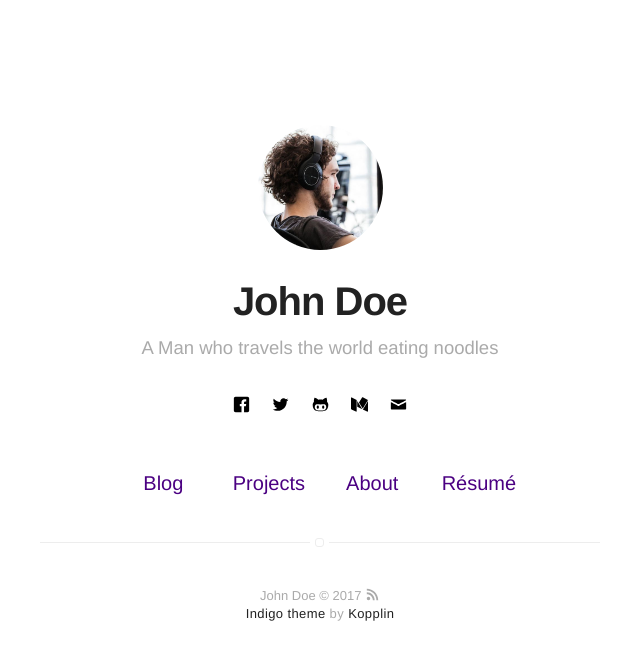
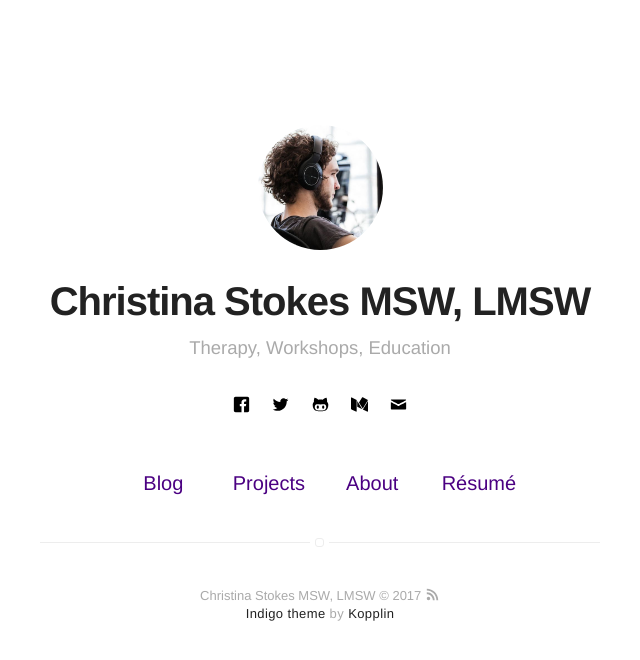
Before and after one commit to jonstokes/christinawstokes, a Jekyll site: the page built from index.html, in a window 1280 px wide. Shown: the top 660 px of the page, without its empty margins (320-960 px from the left). Built offline with Jekyll 4.4.1, drawn with Linux system fonts in a browser that asks for light colours.

Commit message:
Ran jekyll and made some tweaks

```diff
--- a/_config.yml
+++ b/_config.yml
@@ -1,9 +1,9 @@
 # main text of home
-name: John Doe
-bio: A Man who travels the world eating noodles
+name: Christina Stokes MSW, LMSW
+bio: Therapy, Workshops, Education
 
 # twitter summary info
-description: A blog about technology and stuff related
+description: A therapist in the Austin area
 
 # if it's an external image, update below for true
 # better with square images
@@ -16,7 +16,7 @@ resume: true
 resume-external: true
 resume-url: https://google.com/?q=my+resume
 
-url: https://koppl.in/indigo
+url: http://www.christinawstokes.com/
 # your url: http://USERNAME.github.io
 
 permalink: /:title/
@@ -50,7 +50,7 @@ github: mygithub
 medium: medium
 # vimeo: myvimeo
 # lanyrd: mylanyrd
-email: myemail@gmail.com
+email: christina@christinawstokes.com
 
 authors:
     johndoe:
@@ -59,12 +59,6 @@ authors:
         external-image: false
         picture: assets/images/profile.jpg
         twitter: johndoe
-    jamesfoster:
-        name: James Foster
-        bio: A Man who develops software with coffee
-        external-image: false
-        picture: assets/images/james.jpg
-        twitter: jamesfoster
 
 # do you want a larger site? change the option below
 # options: [normal, large] | default: normal
```
Also changed, not shown: Gemfile.lock.
